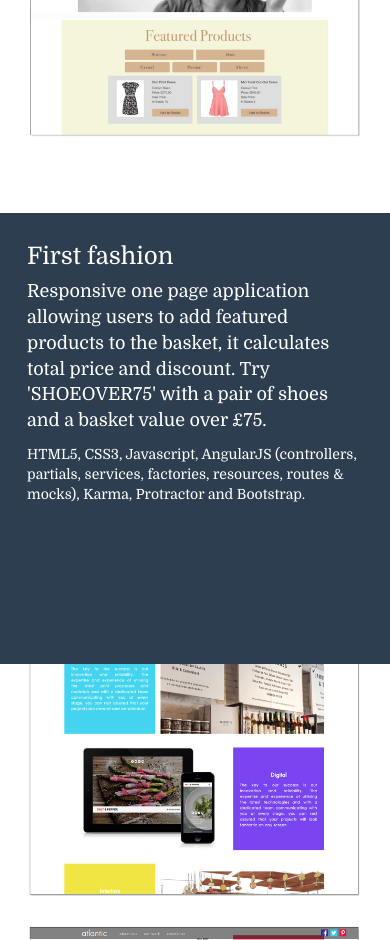
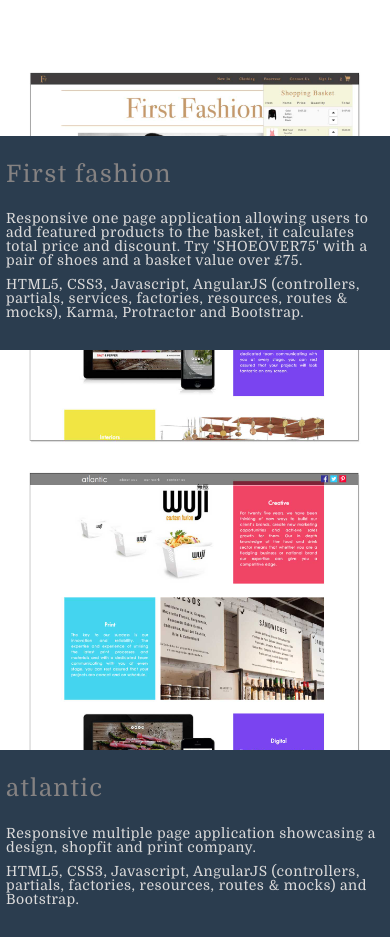
Before and after one commit to d9nny/portfolio, a website: page index.html in a window 390 px wide. Shown: the part 1580-2520 px from the top of the page. Drawn offline with nearby package versions, Linux system fonts and the light colour scheme; some packages are replaced by stand-ins of ours; a script that the page names is missing.

Commit message:
fixed education button bug when on mobile and changed the layout of the portfolio

```diff
--- a/app/partials/portfolio.html
+++ b/app/partials/portfolio.html
@@ -1,16 +1,17 @@
 <section id='portfolioContainer' class="row">
 	<div class='container'>
 		<h2>Portfolio</h2>
+		<h6>Non Commercial Projects</h6>
 	</div>
 	<div ng-repeat='website in ctrl.portfolio' class='website'>
-		<div perfect-parallax parallax-ratio="-0.1" parallax-css="transform:translateY" class='webImgContainer'>
+		<div class='webImgContainer'>
 			<div perfect-parallax parallax-ratio="{{website.parallaxRatio}}" parallax-css="background-position-y" parallax-init-val="{{website.parallaxInitVal}}" style='background-image: url({{website.imageUrl}})' class="webImg">
 			</div>
-			<div class='websiteInfo' perfect-parallax parallax-ratio="-1" parallax-css="bottom" parallax-init-val="100">
+		</div>
+		<div class='websiteInfo'>
 				<a href="{{website.url}}">{{website.title}}</a>
-				<h4>{{website.description}}</h4>
-				<p>{{website.technologies}}</p>
-			</div>
+				<ul>{{website.description}}</ul>
+				<ul>{{website.technologies}}</ul>
 		</div>
 	</div>
 </section>
--- a/assets/resources/portfolio.json
+++ b/assets/resources/portfolio.json
@@ -3,17 +3,17 @@
     "title": "First fashion",
     "url": "https://polar-plains-66246.herokuapp.com/",
     "imageUrl": "assets/images/portfolio/fashion.jpg",
-    "parallaxRatio": "-1",
-    "parallaxInitVal": "800",
+    "parallaxRatio": "-.7",
+    "parallaxInitVal": "700",
     "description": "Responsive one page application allowing users to add featured products to the basket, it calculates total price and discount. Try 'SHOEOVER75' with a pair of shoes and a basket value over £75.",
     "technologies": "HTML5, CSS3, Javascript, AngularJS (controllers, partials, services, factories, resources, routes & mocks), Karma, Protractor and Bootstrap."
   },
   {
-    "title": "atlantic (WIP)",
+    "title": "atlantic",
     "url": "https://cryptic-taiga-13132.herokuapp.com/#/aboutUs",
     "imageUrl": "assets/images/portfolio/atlantic.jpg",
-    "parallaxRatio": "-1",
-    "parallaxInitVal": "1500",
+    "parallaxRatio": "-1.2",
+    "parallaxInitVal": "2200",
     "description": "Responsive multiple page application showcasing a design, shopfit and print company.",
     "technologies": "HTML5, CSS3, Javascript, AngularJS (controllers, partials, factories, resources, routes & mocks) and Bootstrap."
   },
@@ -21,8 +21,8 @@
     "title": "Taste",
     "url": "https://intense-chamber-6227.herokuapp.com/",
     "imageUrl": "assets/images/portfolio/taste.jpg",
-    "parallaxRatio": "-1",
-    "parallaxInitVal": "2100",
+    "parallaxRatio": "-.5",
+    "parallaxInitVal": "1300",
     "description": "Application with user login, logged in users can create, edit and delete restaurants and comments.",
     "technologies": "Ruby, HTML5, CSS3, Rails - MVC, Devise, facebook omniauth, PostgreSQL, AWS, Rspec and Capybara."
   },
@@ -30,8 +30,8 @@
     "title": "Github User Search",
     "url": "https://evening-eyrie-3741.herokuapp.com/",
     "imageUrl": "assets/images/portfolio/githubUserSearch.jpg",
-    "parallaxRatio": "-1",
-    "parallaxInitVal": "2500",
+    "parallaxRatio": "-.5",
+    "parallaxInitVal": "1600",
     "description": "Application which allows users to seach for GitHub profiles.",
     "technologies": "Javascript, HTML5, CSS3, AngularJS (controllers, factories, resources, mocks and routes), Jasmine, Karma Protractor and two API calls to GitHub."
   }
--- a/assets/stylesheets/employment.css
+++ b/assets/stylesheets/employment.css
@@ -97,4 +97,13 @@
 		padding-right: 20px;
 		padding-left: 20px;
 	}
+		.company button {
+		float: inherit;
+		font-size: 20px;
+		margin: 10px;
+	}
+
+	.company .glyphicon {
+    top: 15px;
+	}
 }
--- a/assets/stylesheets/navbar.css
+++ b/assets/stylesheets/navbar.css
@@ -71,7 +71,7 @@ a.navbar-title {
 }
 
 .normalHeader {
-  position: relative;
+  position: fixed;
   top: 0;
   -webkit-transform: none;
   -moz-transform: none;
--- a/assets/stylesheets/portfolio.css
+++ b/assets/stylesheets/portfolio.css
@@ -3,13 +3,20 @@
 }
 
 #portfolioContainer  h2 {
-	margin: 100px 20px;
+	margin: 50px 0px 20px;
 	color: white;
 	letter-spacing: 2px;
 }
 
+
+#portfolioContainer  h6 {
+	margin-bottom: 40px;
+	color: white;
+	letter-spacing: 2px;
+	margin-left: 20px;
+}
+
 .website {
-	margin-bottom: 120px;
 	position: relative;
 }
 
@@ -19,7 +26,7 @@
 
 .webImg {
 	background-size: 100%;
-	height:600px;
+	height:550px;
 	position: relative;
 	background-position: center;
 	background-repeat: no-repeat;
@@ -30,39 +37,36 @@
 }
 
 .websiteInfo {
-	position: absolute;
-	top: 200px;
-	right: 0;
-	left: 0;
-	padding: 30px 10%;
+	padding: 5%;
 	background-color: rgba(44, 62, 80, 0.72);
-	color: white;
 	box-shadow: 1px 2px 3px rgba(0,0,0,.6);
-	height: 200px;
-	line-height: inherit;
 }
 
-.websiteInfo > h4 {
-	line-height: inherit;
+.websiteInfo ul {
+	line-height: 1.5;
+	letter-spacing: 1.5px;
+	color: #DBDADA;
+}
+
+.websiteInfo > ul:nth-child(2) {
+	padding-top: 20px;
 }
 
 
 .websiteInfo > a {
-  font-family: inherit;
-  font-weight: 500;
-  line-height: 1.1;
   font-size: 24px;
-  color: white;
+  color: #858282;
+  padding-bottom: 20px;
+ 	letter-spacing: 1.5px;
 }
 
 @media screen and (max-width:600px) {
-	.websiteInfo {
-		position: relative;
-		top: 0;
-		height: auto;
-		background-color: #2C3E50;
-		color: white;
-		box-shadow: none;
+	.websiteInfo ul {
+		line-height: 1;
+		letter-spacing: .5px;
+	}
+	.websiteInfo ul {
+		padding-left: 0;
 	}
 	.webImg {
 		height:400px;
```
